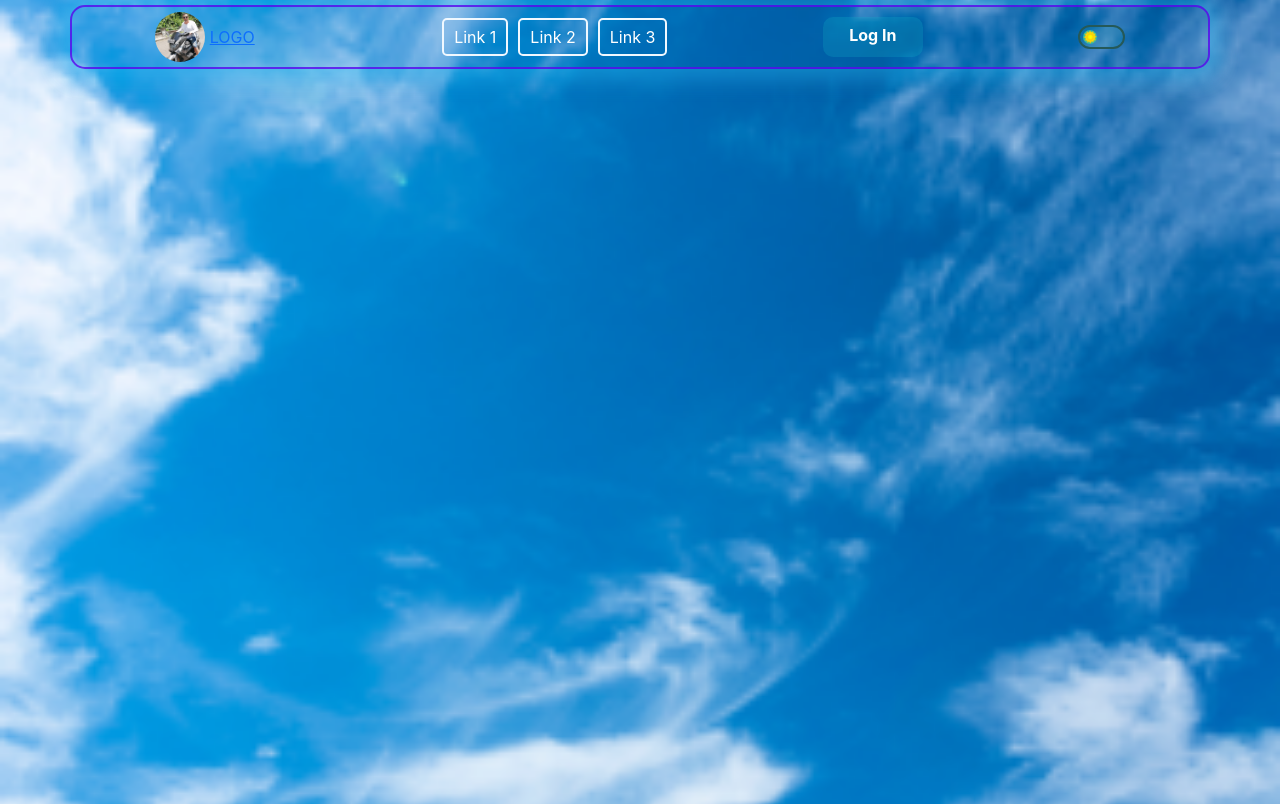
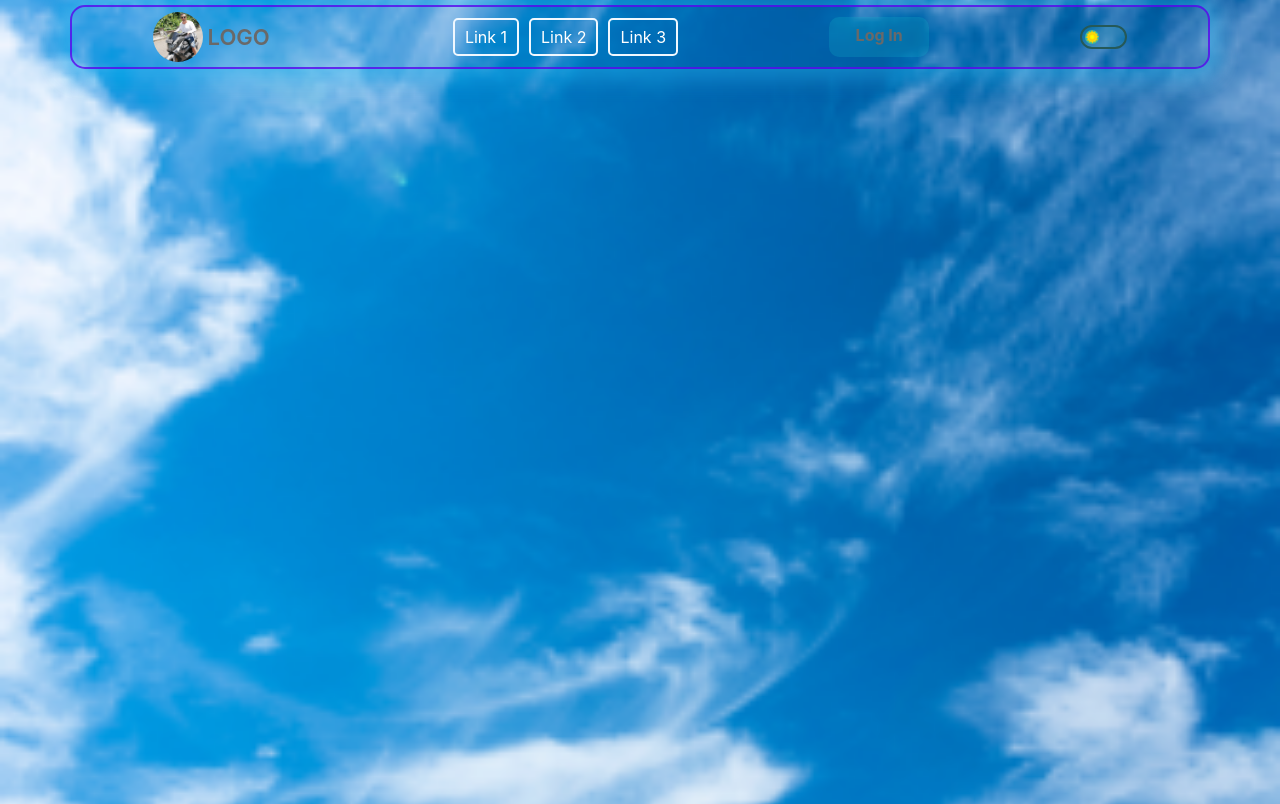
Before and after one commit to scrazym/Weather_App, a React (Create React App) app in the folder weather_app/: page / in a window 1280 px wide. Built offline with nearby package versions, Linux system fonts and the light colour scheme.

Commit message:
refactor: change link

```diff
--- a/weather_app/src/components/header/header.scss
+++ b/weather_app/src/components/header/header.scss
@@ -29,9 +29,6 @@
       }
     }
   }
-  &__title {
-    color: rgba(64, 214, 56, 0.827);
-  }
 }
 
 @media (max-width: 768px) {
--- a/weather_app/src/components/header/logo/logo.tsx
+++ b/weather_app/src/components/header/logo/logo.tsx
@@ -1,6 +1,5 @@
 import logo from "../../../assets/moto.jpg";
-
-import { LogoLink } from "./title";
+import { LogoLink } from "../../../ui/link/title";
 
 const Logo = () => {
   return (
@@ -8,7 +7,7 @@ const Logo = () => {
       <div className="header__logo-img">
         <img src={logo} alt="logo" />
       </div>
-      <LogoLink text="LOGO" className="header__logo" path={"/dew"} />
+      <LogoLink text="LOGO" className="link link__title" path={"/*"} />
     </div>
   );
 };
--- a/weather_app/src/components/sideMenu/SideMenu.tsx
+++ b/weather_app/src/components/sideMenu/SideMenu.tsx
@@ -1,22 +1,30 @@
+import { LogoLink } from "ui/link/title";
+
 import "./sideMenu.scss";
 const SideMenu = () => {
   return (
     <div className="side-menu">
       <ul className="side-menu__list">
         <li className="side-menu__item">
-          <a href="" className="side-menu__link">
-            Link 1
-          </a>
+          <LogoLink
+            className="link link__sideMenu"
+            path="/"
+            text="Link for 1"
+          />
         </li>
         <li className="side-menu__item">
-          <a href="" className="side-menu__link">
-            Link 2
-          </a>
+          <LogoLink
+            className="link link__sideMenu"
+            path="/"
+            text="Link for 2"
+          />
         </li>
         <li className="side-menu__item">
-          <a href="" className="side-menu__link">
-            Link 3
-          </a>
+          <LogoLink
+            className="link link__sideMenu"
+            path="/"
+            text="Link for 3"
+          />
         </li>
       </ul>
     </div>
--- a/weather_app/src/context/theme/theme.module.css
+++ b/weather_app/src/context/theme/theme.module.css
@@ -6,13 +6,13 @@
   /* light theme tokens */
   --background-primary-light: 44, 191, 170;
   --accent-light: 37, 89, 88;
-  --text-primary-light: 255, 255, 255;
+  --text-primary-light: 105, 105, 105;
   --background-secondary-light: 126, 206, 237;
 
   /* dark theme tokens */
   --background-primary-dark: 25, 48, 66;
   --accent-dark: 90, 182, 204;
-  --text-primary-dark: 105, 105, 105;
+  --text-primary-dark: 255, 255, 255;
   --background-secondary-dark: 15, 84, 128;
 }
 
--- /dev/null
+++ b/weather_app/src/ui/link/link.scss
@@ -0,0 +1,21 @@
+.link {
+  color: rgb(var(--text));
+  text-decoration: none;
+  font-size: 14px;
+  font-weight: 400;
+  transition: all 0.4s ease-in;
+  &__title {
+    font-size: 22px;
+    font-weight: 600;
+    &:hover {
+      text-shadow: #fc0 1px 0 10px;
+    }
+  }
+  &__sideMenu {
+    font-size: 18px;
+    font-weight: 500;
+    &:hover {
+      text-shadow: rgb(0, 213, 255) 1px 0 10px;
+    }
+  }
+}
--- a/weather_app/src/components/header/logo/title.tsx
+++ b/weather_app/src/ui/link/title.tsx
@@ -1,5 +1,6 @@
 import { NavLink } from "react-router-dom";
 
+import "./link.scss";
 interface ILogo {
   path: string;
   text: string;
```
Also changed, not shown: weather_app/public/manifest.json, 12 other files (tests, documents, lock files or other folders).
